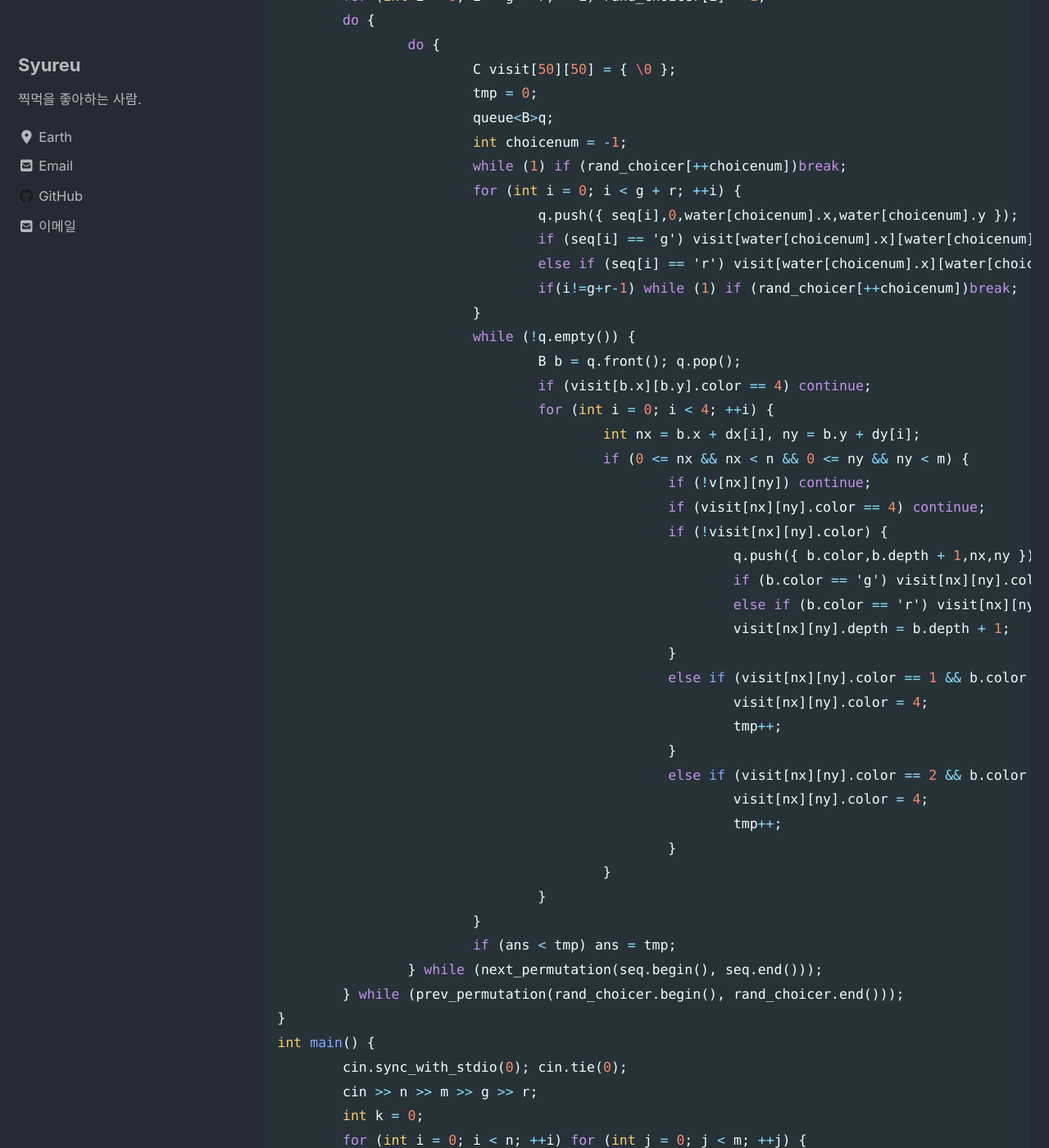
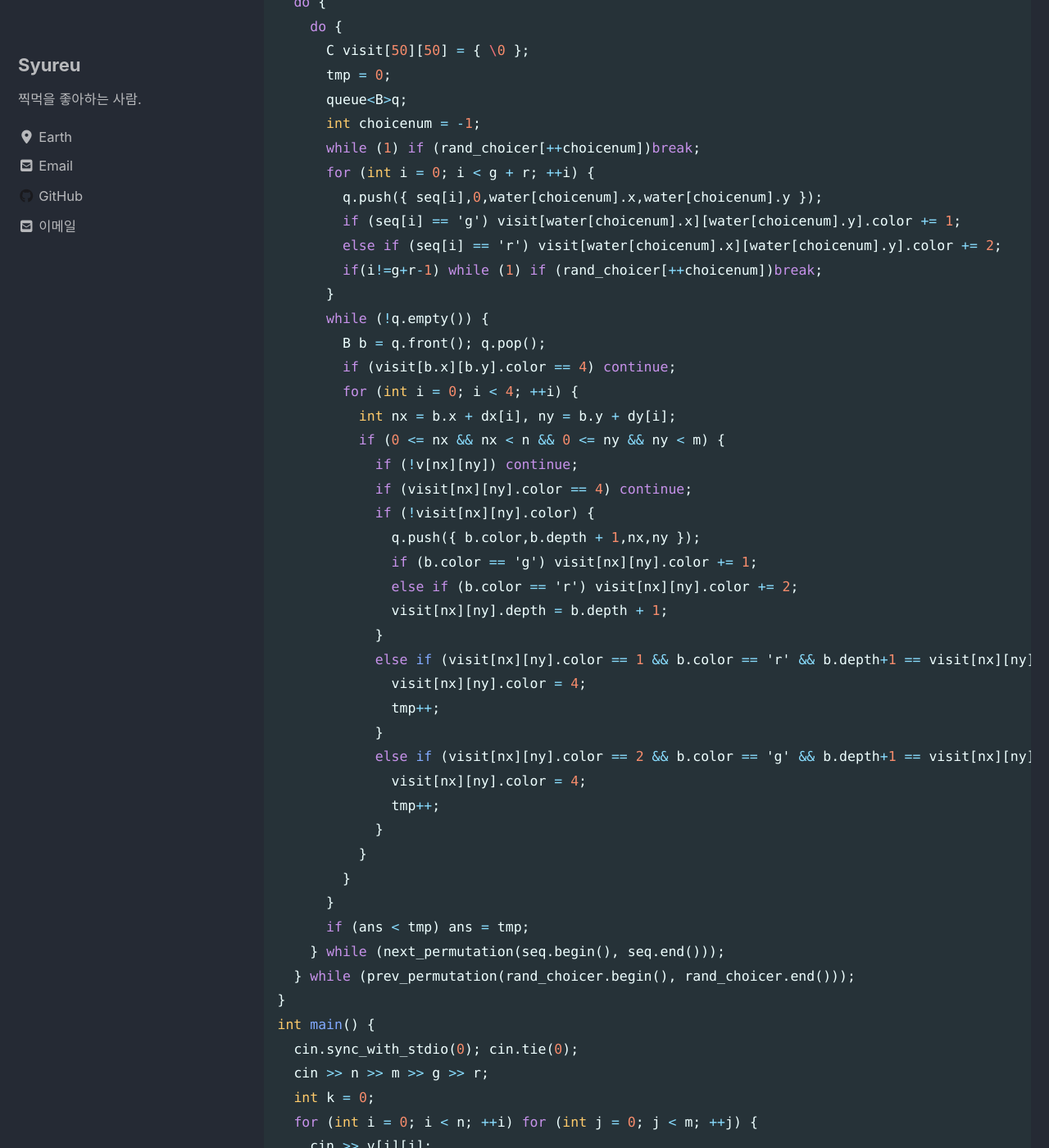
Before and after one commit to syureu/syureu.github.io, a Jekyll site: the page built from _posts/ps/review/2020-03-21-코딩테스트_대비_모의고사_후기.md, in a window 1280 px wide and 1400 px high, scrolled down 17411 px. Shown: the whole window at 82% size. Built offline with Jekyll 4.4.1, drawn with Linux system fonts in a browser that asks for light colours; cached includes are drawn as plain includes; nearby versions of some CDN libraries; some of the changed text lies outside the part shown.

Commit message:
modify tab size and modify post

````diff
--- a/_posts/ps/review/2020-03-21-코딩테스트_대비_모의고사_후기.md
+++ b/_posts/ps/review/2020-03-21-코딩테스트_대비_모의고사_후기.md
@@ -9,7 +9,7 @@ categories: [PS]
 
 # 문제 목록
 1. 스티커 붙이기 | [문제 링크](https://www.acmicpc.net/problem/18808) | [후기 링크](#1---스티커-붙이기)
-2. Gaaaaaaaaaarden | [문제 링크](https://www.acmicpc.net/problem/18809) | [후기 링크](#2---gaaaaaaaaaarden)
+2. Gaaaaaaaaaarden  [문제 링크](https://www.acmicpc.net/problem/18809)  [후기 링크](#2---gaaaaaaaaaarden)
 
 # 후기에 앞서
 처음 쓰는 블로그 포스트다 보니 경황도 없고 구성도 없다. md문법도 찾아보면서 글을 쓰다보니 원..
@@ -19,8 +19,7 @@ categories: [PS]
 막상 전날 너무 일찍자고 새벽에 일어나서 프로그래머스 레벨 테스트를 했는데 레벨3까지 다이렉트로 할 뻔 했으나.. 아쉽게 한 10분정도 차이로 못풀었다.<br>
 그래서 다시 늦게 잤고 일어나보니 이미 오후 2시 20분정도였다. (대회 시작이 2시) 문제를 읽고나니까 갓-츌리아님은 벌써 투솔브 하셨더라...
 
-# 1 - 스티커 붙이기
-## [https://www.acmicpc.net/problem/18808](https://www.acmicpc.net/problem/18808)
+# 1 - 스티커 붙이기 ([https://www.acmicpc.net/problem/18808](https://www.acmicpc.net/problem/18808))
 문제를 후기 포스팅 작성 시점 기준으로 확인 할 수 없는데(대회 마감의 사유로), 잠결에 읽으면서 들었던 생각
 * A형에는 두 문제가 나오는데 보통 상대적으로 쉬운 하나, 그리고 상대적으로 어려운 하나
 * 이 문제는 쉬운 하나에 속하며 최근 경향으로는 시뮬레이션인 문제가 주로 나옴
@@ -235,7 +234,9 @@ int main() {
 
 ## 나를 위한 정리
 1. A형 대비용 2차원 배열 회전 레퍼런스 구축
+
 <br><br><br><br><br>
+
 # 2 - Gaaaaaaaaaarden
 ## [https://www.acmicpc.net/problem/18809](https://www.acmicpc.net/problem/18809)
 1번을 원트에 풀어서 생각보다는 순조로웠다. 삼성 역량테스트 A형 유형을 흉내를 냈다면 이 문제는 상대적으로 어려운 <b>"상황을 구성하고 그 상황에서 탐색을 하는"</b> 문제인 것을 미리 생각하고 읽어 봤다.
@@ -428,12 +429,10 @@ for (int i = 0; i < 4; ++i) {
 3. 4방지점을 탐색하는데 맵 범위 안이면서<br>
 * v[nx][ny] == 0 이라면 (호수 라면) 스킵
 * visit[nx][ny].color == 4 라면 (꽃이라면) 스킵
-
 4. 그외 스킵이 안됐으면 다음과 같은 사항을 확인해 보는데<br>
 ```
 visit[nx][ny].color == 0 이라면 (g도 r도 꽃도 없는 곳이라면)
 ```
-
 지금 도착한 배양액으로 이칸을 덮어준다.
 depth도 퍼지기 전 배양액 +1로 기록
 ```
@@ -445,7 +444,6 @@ b.depth+1 == visit[nx][ny].depth 이면 (내가 퍼졌을 때의 시간과 그
 (visit[nx][ny].color = 4)<br>
 그리고 tmp는 현재 상황의 꽃의 갯수를 나타내는데 꽃이 만들어 졌으므로 tmp++<br>
 방금은 g 배양액이 간 곳에 r 이 접근한 상황이므로 반대의 것도 만들어 주면 된다.
-
 5. 큐가 비었으면 돌 수 있는곳 다돌았다는 것으로 tmp가 최댓값이라면 ans 갱신
 
 끝!
--- a/_sass/minimal-mistakes/_syntax.scss
+++ b/_sass/minimal-mistakes/_syntax.scss
@@ -48,8 +48,6 @@ figure.highlight {
   }
 
   pre {
-    tab-size: 2;
-    -moz-tab-size: 2;
     margin: 0;
   }
 }
@@ -324,3 +322,8 @@ figure.highlight {
     border-bottom: 0;
   }
 }
+
+pre {
+  tab-size: 2;
+  -moz-tab-size: 2;
+}
````
Also changed, not shown: other parts of _posts/ps/review/2020-03-21-코딩테스트_대비_모의고사_후기.md (+1 -1 lines).
